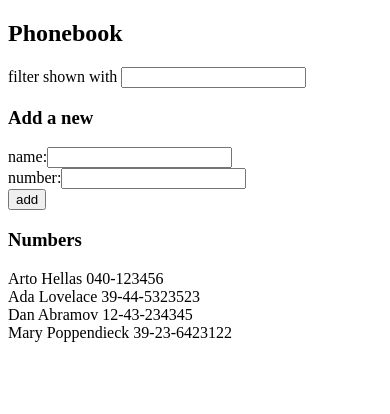
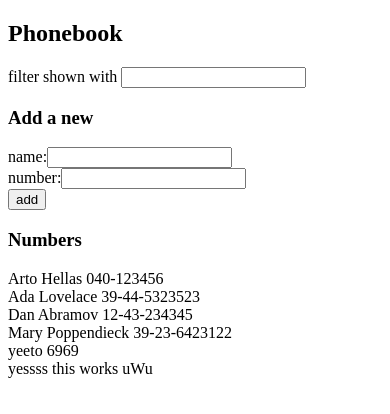
Before and after one commit to ShivS01/fullstackopen, a React (Create React App) app in the folder part2/phonebook/: page / in a window 390 px wide. Shown: the top 414 px of the page. Built offline with nearby package versions, Linux system fonts and the light colour scheme; data requests are answered from the project's data file.

Commit message:
2.16: Phonebook step8

```diff
--- a/part2/phonebook/src/App.js
+++ b/part2/phonebook/src/App.js
@@ -2,16 +2,16 @@ import React, { useState, useEffect } from "react";
 import Filter from "./components/Filter";
 import PersonForm from "./components/PersonForm";
 import Persons from "./components/Persons";
-import Axios from "axios";
+import service from "./services/Data";
 
 const App = () => {
   const [persons, setPersons] = useState([]);
 
   useEffect(() => {
     console.log("useEffect");
-    Axios.get("http://localhost:3001/persons").then((response) => {
-      setPersons(response.data);
-      console.log(response);
+    service.getAll().then((fetchedData) => {
+      setPersons(fetchedData);
+      console.log(fetchedData);
     });
   }, []);
   const [newName, setNewName] = useState("");
@@ -33,9 +33,12 @@ const App = () => {
       name: newName,
       number: newNumber,
     };
-    setPersons(persons.concat(obj));
-    setNewNumber("");
-    setNewName("");
+
+    service.create(obj).then((returnedObj) => {
+      setPersons(persons.concat(returnedObj));
+      setNewName("");
+      setNewNumber("");
+    });
   };
 
   const toShow = persons.filter((person) =>
@@ -51,7 +54,8 @@ const App = () => {
       <PersonForm
         submitNew={addNew}
         inputValue={(newName, newNumber)}
-        handleInputState={(changeName, changeNumber)}
+        handleNumber={changeNumber}
+        handleName={changeName}
       />
       <h3>Numbers</h3>
       <Persons displayList={toShow} />
--- a/part2/phonebook/src/components/PersonForm.js
+++ b/part2/phonebook/src/components/PersonForm.js
@@ -1,21 +1,15 @@
 import React from "react";
 
-const PersonForm = ({ submitNew, inputValue, handleInputState }) => {
+const PersonForm = ({ submitNew, inputValue, handleName, handleNumber }) => {
   return (
     <form onSubmit={submitNew}>
       <div>
         name:
-        <input
-          value={inputValue.newName}
-          onChange={handleInputState.changeName}
-        />
+        <input value={inputValue.newName} onChange={handleName} />
       </div>
       <div>
         number:
-        <input
-          value={inputValue.newNumber}
-          onChange={handleInputState.changeNumber}
-        />
+        <input value={inputValue.newNumber} onChange={handleNumber} />
       </div>
       <div>
         <button type="submit">add</button>
--- a/part2/phonebook/src/db.json
+++ b/part2/phonebook/src/db.json
@@ -19,6 +19,16 @@
       "name": "Mary Poppendieck",
       "number": "39-23-6423122",
       "id": 4
+    },
+    {
+      "name": "yeeto",
+      "number": "6969",
+      "id": 5
+    },
+    {
+      "name": "yessss",
+      "number": "this works uWu",
+      "id": 6
     }
   ]
 }
--- /dev/null
+++ b/part2/phonebook/src/services/Data.js
@@ -0,0 +1,12 @@
+import Axios from "axios";
+const baseUrl = "http://localhost:3001/persons";
+
+const getAll = () => Axios.get(baseUrl).then((response) => response.data);
+
+const create = (newObj) =>
+  Axios.post(baseUrl, newObj).then((response) => response.data);
+
+const update = (id, newObj) =>
+  Axios.put(`${baseUrl}/${id}`).then((response) => response.data);
+
+export default { getAll, create, update };
```
